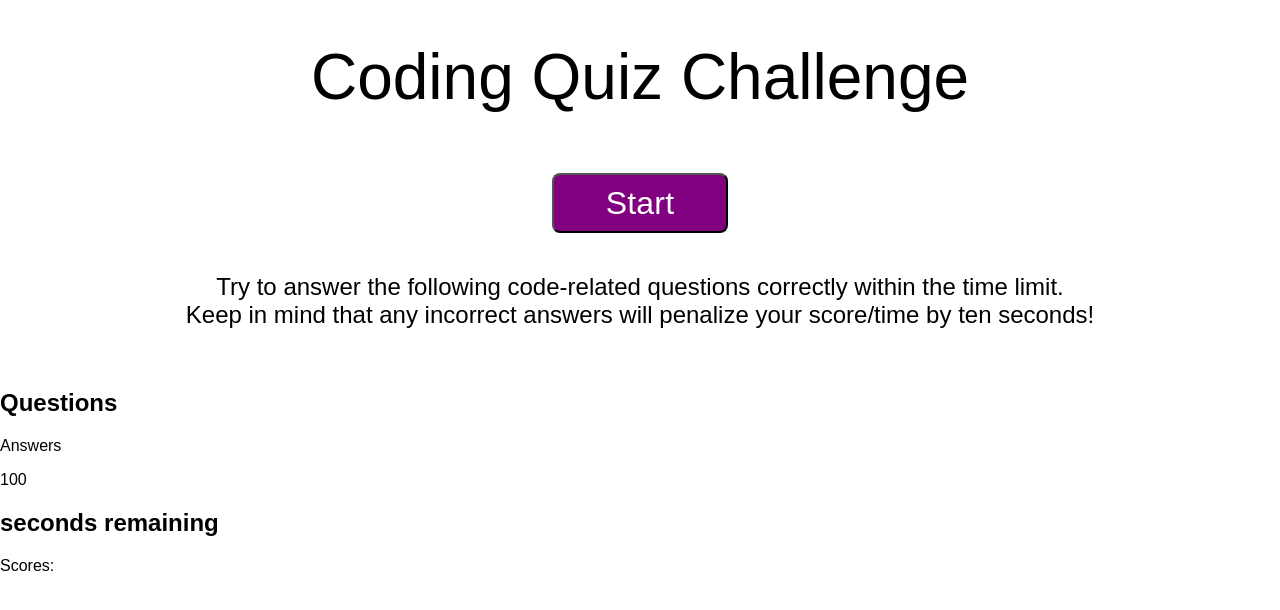
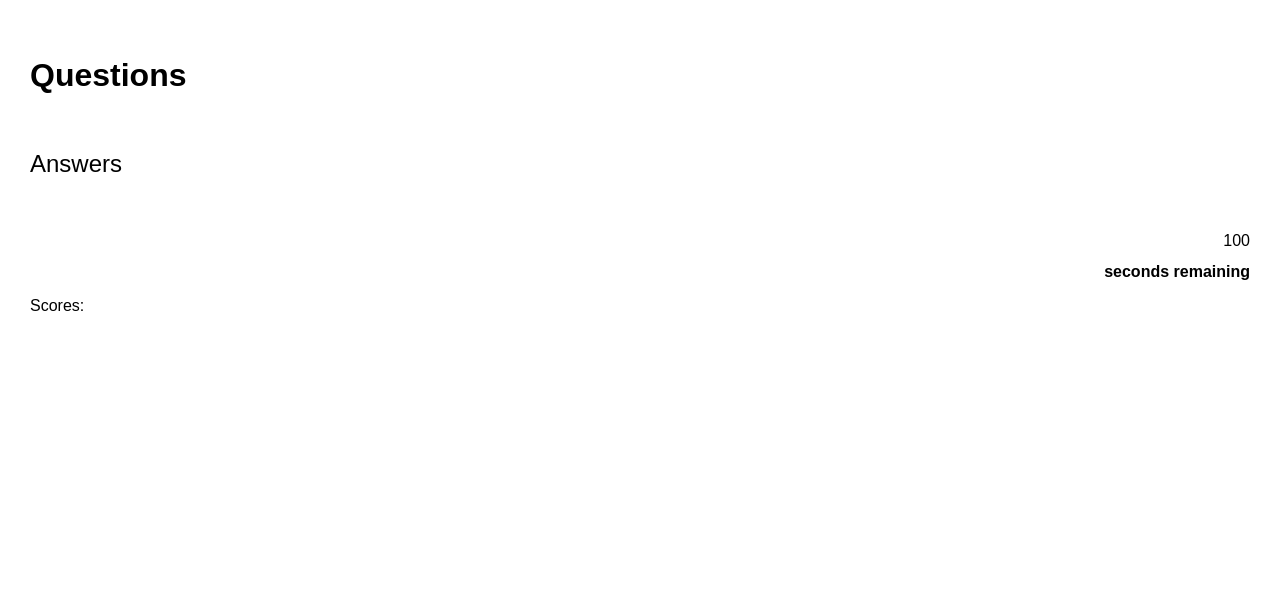
Before and after one commit to jssoyoung/Javascript-Fundamentals-Quiz, a plain HTML site: page index.html in a window 1280 px wide. Both pictures are taken after a click on the button "Start". Drawn offline with Linux system fonts and the light colour scheme.

Commit message:
Added css to hide and show timer

```diff
--- a/Assets/style.css
+++ b/Assets/style.css
@@ -42,3 +42,39 @@
     padding: 40px;
     text-align: center;
   }
+
+  #main-quiz {
+    display:none;
+  }
+
+  #main-quiz.show {
+    display:block;
+  }
+
+  #start-page.hide {
+    display:none;
+  }
+
+  h1 {
+    font-size: 2em;
+    padding: 30px;
+  }
+
+  .answers {
+    font-size: 1.5em;
+    padding-left: 30px;
+  }
+
+  .timer-text {
+    text-align: right;
+    padding-right: 30px;
+    padding-top: 30px;
+  }
+
+  h2 {
+    font-size: 1em;
+  }
+
+  #score-block {
+    padding-left: 30px;
+  }
```
